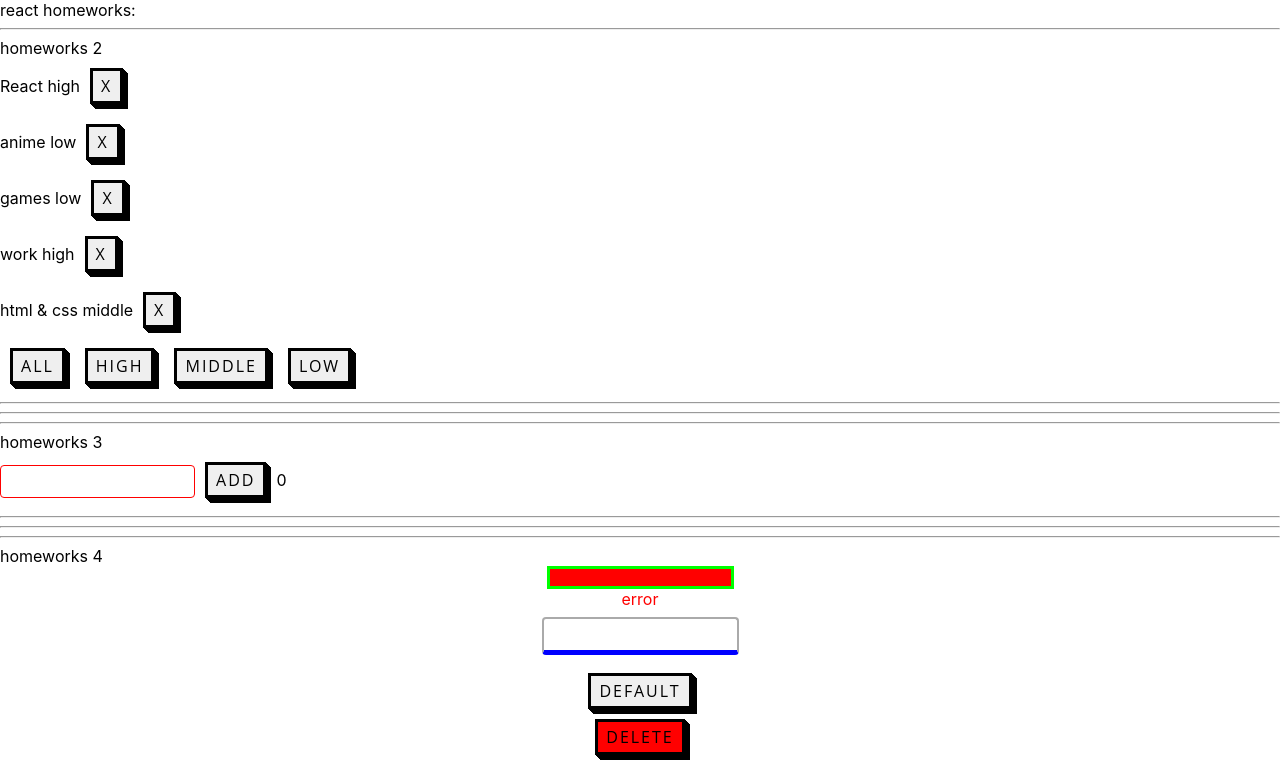
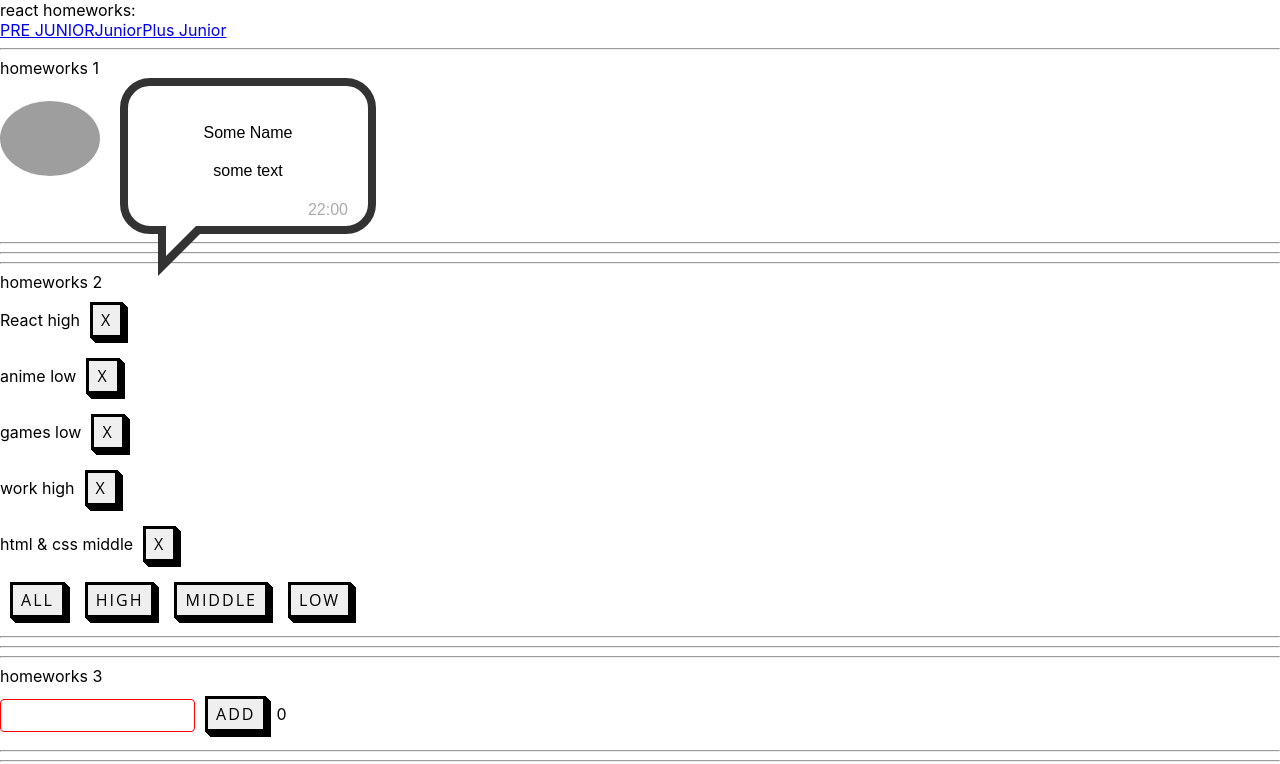
Before and after one commit to katrainer/task_of_Ignat, a React (Create React App) app: page /#/pre-junior in a window 1280 px wide. Shown: the top 764 px of the page. Built offline with nearby package versions, Linux system fonts and the light colour scheme; grey boxes are pictures that could not be loaded.

Commit message:
making 5 task

```diff
--- a/src/p1-main/m1-ui/u1-app/App.tsx
+++ b/src/p1-main/m1-ui/u1-app/App.tsx
@@ -4,16 +4,17 @@
 import HW2 from '../../../p2-homeworks/h2/HW2'
 import HW3 from "../../../p2-homeworks/h3/HW3";
 import HW4 from "../../../p2-homeworks/h4/HW4";
+import HW5 from '../../../p2-homeworks/h5/HW5';
 
 function App() {
     return (
         <div className={s.App}>
             <div>react homeworks:</div>
             {/*<HW1/>*/}
-            <HW2/>
-            <HW3/>
-            <HW4/>
-            {/*<HW5/>*/}
+            {/*<HW2/>*/}
+            {/*<HW3/>*/}
+            {/*<HW4/>*/}
+            <HW5/>
 
         </div>
     )
--- a/src/p2-homeworks/h4/HW4.tsx
+++ b/src/p2-homeworks/h4/HW4.tsx
@@ -22,7 +22,7 @@
     return (
         <div>
             <hr/>
-            homeworks 4
+            homeworks
 
             <div className={s.column}>
                 <SuperInputText
--- a/src/p2-homeworks/h5/HW5.tsx
+++ b/src/p2-homeworks/h5/HW5.tsx
@@ -1,4 +1,5 @@
 import React from 'react'
+import {HashRouter, Route, Router,} from 'react-router-dom'
 import Header from './Header'
 import Routes from './Routes'
 
@@ -6,13 +7,10 @@
     return (
         <div>
             {/*в gh-pages лучше работает HashRouter*/}
-            {/*<HashRouter>*/}
-
-            <Header/>
-
-            <Routes/>
-
-            {/*</HashRouter>*/}
+            <HashRouter>
+                    <Header/>
+                    <Routes/>
+            </HashRouter>
         </div>
     )
 }
--- a/src/p2-homeworks/h5/Header.tsx
+++ b/src/p2-homeworks/h5/Header.tsx
@@ -1,9 +1,12 @@
 import React from 'react'
+import { NavLink } from 'react-router-dom'
 
 function Header() {
     return (
         <div>
-            // add NavLinks
+            <NavLink to='/pre-junior'>PRE JUNIOR</NavLink>
+            <NavLink to='/junior'>Junior</NavLink>
+            <NavLink to='/plus-junior'>Plus Junior</NavLink>
 
         </div>
     )
--- a/src/p2-homeworks/h5/Routes.tsx
+++ b/src/p2-homeworks/h5/Routes.tsx
@@ -1,7 +1,14 @@
 import React from 'react'
+import {Route, Switch } from 'react-router-dom'
+import PreJunior from './pages/PreJunior'
+import Error404 from "./pages/Error404";
+import Junior from './pages/Junior';
+import PlusJunior from './pages/PlusJunior';
 
 export const PATH = {
     PRE_JUNIOR: '/pre-junior',
+    JUNIOR: '/junior',
+    PLUS_JUNIOR: '/plus-junior'
     // add paths
 }
 
@@ -9,19 +16,20 @@
     return (
         <div>
             {/*Switch выбирает первый подходящий роут*/}
-            {/*<Switch>*/}
+            <Switch>
 
             {/*в начале мы попадаем на страницу '/' и переходим сразу на страницу PRE_JUNIOR*/}
             {/*exact нужен чтоб указать полное совподение (что после '/' ничего не будет)*/}
             {/*<Route path={'/'} exact render={() => <Redirect to={PATH.PRE_JUNIOR}/>}/>*/}
 
-            {/*<Route path={PATH.PRE_JUNIOR} render={() => <PreJunior/>}/>*/}
-                // add routes
+            <Route path={PATH.PRE_JUNIOR} render={() => <PreJunior/>}/>
+            <Route path={PATH.JUNIOR} render={() => <Junior/>}/>
+            <Route path={PATH.PLUS_JUNIOR} render={() => <PlusJunior/>}/>
 
             {/*у этого роута нет пути, он отрисуется если пользователь захочет попасть на несуществующую страницу*/}
-            {/*<Route render={() => <Error404/>}/>*/}
+            <Route render={() => <Error404/>}/>
 
-            {/*</Switch>*/}
+            </Switch>
         </div>
     )
 }
--- /dev/null
+++ b/src/p2-homeworks/h5/pages/Junior.tsx
@@ -0,0 +1,18 @@
+import React from 'react'
+import HW1 from '../../h1/HW1'
+import HW2 from '../../h2/HW2'
+import HW3 from '../../h3/HW3'
+import HW4 from '../../h4/HW4'
+
+function Junior() {
+    return (
+        <div>
+            Путь ещё не привел меня сюда
+        </div>
+    )
+}
+
+export default Junior
+
+// сделайте по аналогии пустые страницы джун и джун+
+// туда будут добавляться следующие дз
--- /dev/null
+++ b/src/p2-homeworks/h5/pages/PlusJunior.tsx
@@ -0,0 +1,18 @@
+import React from 'react'
+import HW1 from '../../h1/HW1'
+import HW2 from '../../h2/HW2'
+import HW3 from '../../h3/HW3'
+import HW4 from '../../h4/HW4'
+
+function PLusJunior() {
+    return (
+        <div>
+            Путь ещё не привел меня сюда
+        </div>
+    )
+}
+
+export default PLusJunior
+
+// сделайте по аналогии пустые страницы джун и джун+
+// туда будут добавляться следующие дз
```
Also changed, not shown: package.json (+9 -1 lines), 1 other file (tests, documents, lock files or other folders).
